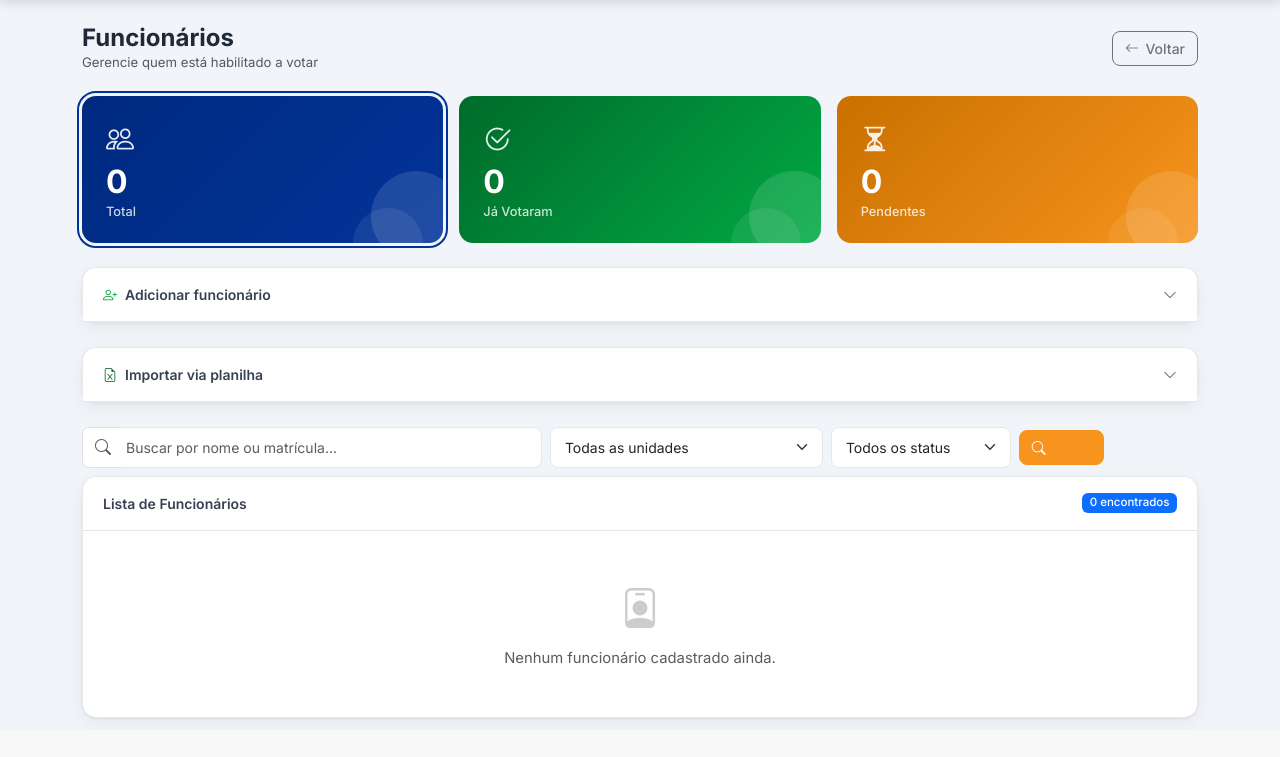
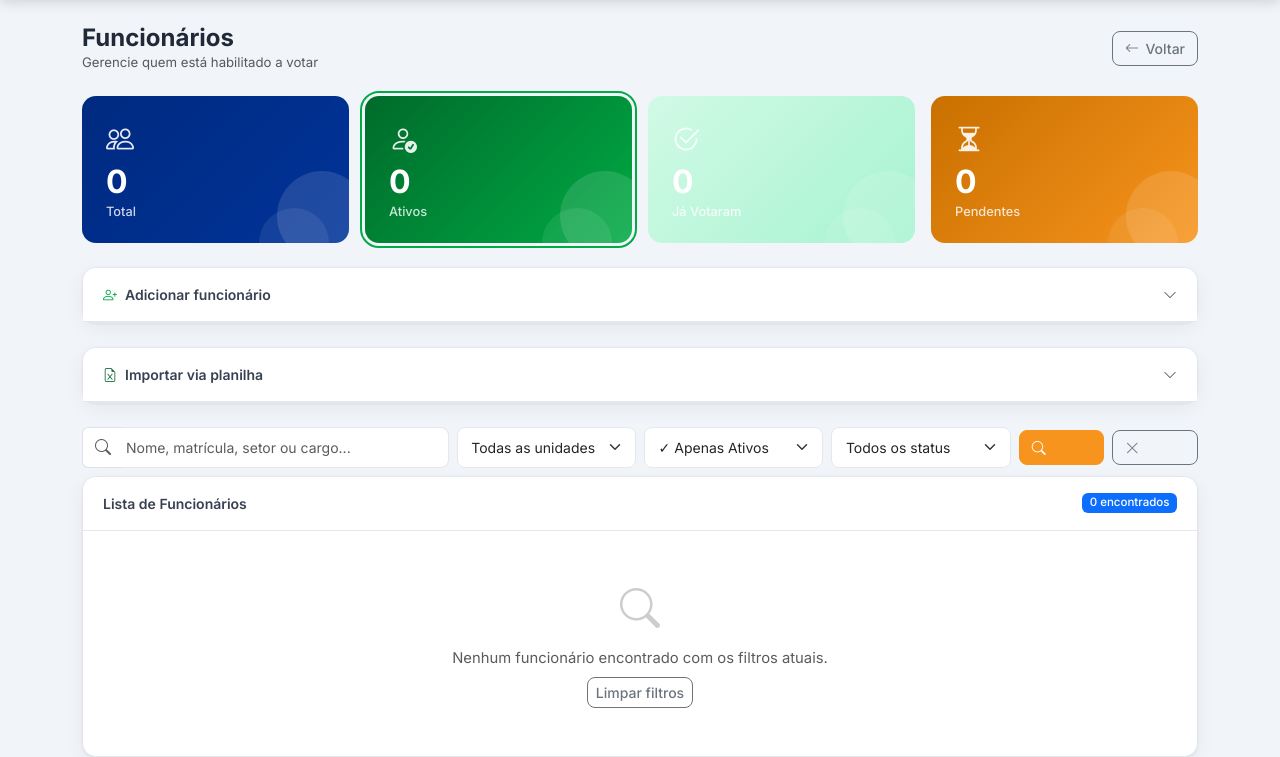
Before and after one commit to Kaiodrx/Projeto-Cipa-2026, a Flask app: page /admin/funcionarios?ativo=ativo in a window 1280 px wide. Shown: the part 70-827 px from the top of the page. Before the commit the page ends 795 px from the top, so only its background shows below. Run offline with Flask 3, Linux system fonts and the light colour scheme; the visitor is signed in with stand-in values (Sample User, id 1); data that the repository does not hold is empty.

Commit message:
Update funcionarios.html

```diff
--- a/templates/admin/funcionarios.html
+++ b/templates/admin/funcionarios.html
@@ -15,29 +15,39 @@
     </a>
 </div>
 
-{# ── Cards de status (clicáveis para filtrar rapidamente) ── #}
+{# ── Cards de status ── #}
 <div class="row g-3 mb-4">
-    <div class="col-4">
+    <div class="col-6 col-md-3">
         <a href="{{ url_for('admin.funcionarios') }}" class="text-decoration-none">
             <div class="stat-card stat-blue"
-                 style="{{ 'outline:2px solid #003399;outline-offset:3px;' if not status and not search and not unidade_filtro }}">
+                 style="{{ 'outline:2px solid #003399;outline-offset:3px;' if not status and not search and not unidade_filtro and not ativo_filtro }}">
                 <div class="stat-icon"><i class="bi bi-people"></i></div>
                 <div class="stat-value">{{ total_geral }}</div>
                 <div class="stat-label">Total</div>
             </div>
         </a>
     </div>
-    <div class="col-4">
+    <div class="col-6 col-md-3">
+        <a href="{{ url_for('admin.funcionarios', ativo='ativo') }}" class="text-decoration-none">
+            <div class="stat-card stat-green"
+                 style="{{ 'outline:2px solid #00AA44;outline-offset:3px;' if ativo_filtro == 'ativo' }}">
+                <div class="stat-icon"><i class="bi bi-person-check"></i></div>
+                <div class="stat-value">{{ total_ativo }}</div>
+                <div class="stat-label">Ativos</div>
+            </div>
+        </a>
+    </div>
+    <div class="col-6 col-md-3">
         <a href="{{ url_for('admin.funcionarios', status='votou') }}" class="text-decoration-none">
-            <div class="stat-card stat-green"
-                 style="{{ 'outline:2px solid #00AA44;outline-offset:3px;' if status == 'votou' }}">
+            <div class="stat-card"
+                 style="background:linear-gradient(135deg,#d1fae5,#a7f3d0);{{ 'outline:2px solid #00AA44;outline-offset:3px;' if status == 'votou' }}">
                 <div class="stat-icon"><i class="bi bi-check2-circle"></i></div>
                 <div class="stat-value">{{ total_votou }}</div>
                 <div class="stat-label">Já Votaram</div>
             </div>
         </a>
     </div>
-    <div class="col-4">
+    <div class="col-6 col-md-3">
         <a href="{{ url_for('admin.funcionarios', status='pendente') }}" class="text-decoration-none">
             <div class="stat-card stat-amber"
                  style="{{ 'outline:2px solid #F7941D;outline-offset:3px;' if status == 'pendente' }}">
@@ -52,33 +62,55 @@
 {# ── Formulário de adição (colapsável) ── #}
 <div class="card mb-4">
     <div class="card-header d-flex align-items-center justify-content-between"
-         style="cursor:pointer;" data-bs-toggle="collapse" data-bs-target="#formAdicionar"
-         aria-expanded="false">
+         style="cursor:pointer;" data-bs-toggle="collapse" data-bs-target="#formAdicionar" aria-expanded="false">
         <span><i class="bi bi-person-plus me-2" style="color:#00AA44;"></i>Adicionar funcionário</span>
         <i class="bi bi-chevron-down text-muted" id="iconAdicionar"></i>
     </div>
     <div class="collapse" id="formAdicionar">
         <div class="card-body">
             <form method="POST" action="{{ url_for('admin.adicionar_funcionario') }}">
-                <div class="row g-3 align-items-end">
+                <div class="row g-3">
                     <div class="col-md-2">
-                        <label class="form-label">Matrícula</label>
+                        <label class="form-label">Matrícula <span class="text-danger">*</span></label>
                         <input type="text" name="matricula" class="form-control" placeholder="Ex: 00123" required>
                     </div>
                     <div class="col-md-4">
-                        <label class="form-label">Nome completo</label>
+                        <label class="form-label">Nome completo <span class="text-danger">*</span></label>
                         <input type="text" name="nome" class="form-control" placeholder="Nome do funcionário" required>
                     </div>
-                    <div class="col-md-4">
-                        <label class="form-label">Unidade</label>
+                    <div class="col-md-3">
+                        <label class="form-label">Unidade <span class="text-danger">*</span></label>
                         <select name="unidade" class="form-select" required>
-                            <option value="" disabled selected>Selecione a unidade...</option>
+                            <option value="" disabled selected>Selecione...</option>
                             {% for u in unidades %}
                             <option value="{{ u }}">{{ u }}</option>
                             {% endfor %}
                         </select>
                     </div>
+                    <div class="col-md-3">
+                        <label class="form-label">Setor</label>
+                        <input type="text" name="setor" class="form-control" placeholder="Ex: Operações">
+                    </div>
+                    <div class="col-md-3">
+                        <label class="form-label">Cargo</label>
+                        <input type="text" name="cargo" class="form-control" placeholder="Ex: Eletricista">
+                    </div>
                     <div class="col-md-2">
+                        <label class="form-label">Data Admissão</label>
+                        <input type="date" name="data_admissao" class="form-control">
+                    </div>
+                    <div class="col-md-2">
+                        <label class="form-label">Data Nascimento</label>
+                        <input type="date" name="data_nascimento" class="form-control">
+                    </div>
+                    <div class="col-md-2">
+                        <label class="form-label">Status</label>
+                        <select name="ativo" class="form-select">
+                            <option value="1">Ativo</option>
+                            <option value="0">Inativo</option>
+                        </select>
+                    </div>
+                    <div class="col-md-3 d-flex align-items-end">
                         <button type="submit" class="btn btn-success w-100">
                             <i class="bi bi-plus-lg"></i> Adicionar
                         </button>
@@ -92,16 +124,17 @@
 {# ── Importar via planilha ── #}
 <div class="card mb-4">
     <div class="card-header d-flex align-items-center justify-content-between"
-         style="cursor:pointer;" data-bs-toggle="collapse" data-bs-target="#formImportar"
-         aria-expanded="false">
+         style="cursor:pointer;" data-bs-toggle="collapse" data-bs-target="#formImportar" aria-expanded="false">
         <span><i class="bi bi-file-earmark-excel me-2" style="color:#1D6F42;"></i>Importar via planilha</span>
         <i class="bi bi-chevron-down text-muted" id="iconImportar"></i>
     </div>
     <div class="collapse" id="formImportar">
         <div class="card-body">
             <p class="text-muted mb-3" style="font-size:.875rem;">
-                Faça o upload de uma planilha <strong>.xlsx</strong> com as colunas
-                <code>matricula</code>, <code>nome</code> e <code>unidade</code>.
+                Faça o upload de uma planilha <strong>.xlsx</strong> com as colunas:
+                <code>matricula</code>, <code>nome</code>, <code>unidade</code>,
+                <code>setor</code> (opt.), <code>cargo</code> (opt.),
+                <code>data_admissao</code> (opt., YYYY-MM-DD), <code>data_nascimento</code> (opt., YYYY-MM-DD).
                 Funcionários já cadastrados terão seus dados atualizados.
             </p>
             <form method="POST" action="{{ url_for('admin.importar_funcionarios') }}" enctype="multipart/form-data">
@@ -117,7 +150,7 @@
                     </div>
                     <div class="col-md-2">
                         <a href="{{ url_for('admin.modelo_funcionarios') }}" class="btn btn-outline-secondary w-100">
-                            <i class="bi bi-download"></i> Baixar modelo
+                            <i class="bi bi-download"></i> Modelo
                         </a>
                     </div>
                 </div>
@@ -129,24 +162,27 @@
 {# ── Barra de busca e filtros ── #}
 <form method="GET" action="{{ url_for('admin.funcionarios') }}" id="filtroForm">
     <div class="row g-2 align-items-center mb-2">
-        <div class="col-md-5">
+        <div class="col-md-4">
             <div class="input-group">
-                <span class="input-group-text bg-white border-end-0 text-muted">
-                    <i class="bi bi-search"></i>
-                </span>
-                <input type="text" name="search"
-                       class="form-control border-start-0 ps-1"
-                       placeholder="Buscar por nome ou matrícula..."
-                       value="{{ search }}"
-                       autocomplete="off">
+                <span class="input-group-text bg-white border-end-0 text-muted"><i class="bi bi-search"></i></span>
+                <input type="text" name="search" class="form-control border-start-0 ps-1"
+                       placeholder="Nome, matrícula, setor ou cargo..."
+                       value="{{ search }}" autocomplete="off">
             </div>
         </div>
-        <div class="col-md-3">
+        <div class="col-md-2">
             <select name="unidade" class="form-select" onchange="this.form.submit()">
                 <option value="">Todas as unidades</option>
                 {% for u in unidades %}
                 <option value="{{ u }}" {{ 'selected' if unidade_filtro == u }}>{{ u }}</option>
                 {% endfor %}
+            </select>
+        </div>
+        <div class="col-md-2">
+            <select name="ativo" class="form-select" onchange="this.form.submit()">
+                <option value="" {{ 'selected' if not ativo_filtro }}>Ativos e Inativos</option>
+                <option value="ativo" {{ 'selected' if ativo_filtro == 'ativo' }}>✓ Apenas Ativos</option>
+                <option value="inativo" {{ 'selected' if ativo_filtro == 'inativo' }}>✗ Apenas Inativos</option>
             </select>
         </div>
         <div class="col-md-2">
@@ -157,129 +193,97 @@
             </select>
         </div>
         <div class="col-md-1">
-            <button type="submit" class="btn btn-primary w-100" title="Buscar">
-                <i class="bi bi-search"></i>
-            </button>
+            <button type="submit" class="btn btn-primary w-100" title="Buscar"><i class="bi bi-search"></i></button>
         </div>
         <div class="col-md-1">
-            {% if search or status or unidade_filtro %}
-            <a href="{{ url_for('admin.funcionarios') }}"
-               class="btn btn-outline-secondary w-100" title="Limpar filtros">
-                <i class="bi bi-x-lg"></i>
-            </a>
+            {% if search or status or unidade_filtro or ativo_filtro %}
+            <a href="{{ url_for('admin.funcionarios') }}" class="btn btn-outline-secondary w-100" title="Limpar"><i class="bi bi-x-lg"></i></a>
             {% endif %}
         </div>
     </div>
 </form>
 
-{# ── Chips de filtros ativos ── #}
-{% if search or status or unidade_filtro %}
-<div class="d-flex align-items-center gap-2 mb-3 flex-wrap">
-    <span class="text-muted" style="font-size:.78rem;font-weight:600;text-transform:uppercase;letter-spacing:.04em;">
-        Filtros:
-    </span>
-    {% if search %}
-    <a href="{{ url_for('admin.funcionarios', status=status, unidade=unidade_filtro) }}"
-       class="badge text-decoration-none d-inline-flex align-items-center gap-1"
-       style="background:#e8eeff;color:#002a80;padding:.35rem .65rem;font-size:.78rem;">
-        <i class="bi bi-search"></i> "{{ search }}" <i class="bi bi-x-circle-fill"></i>
-    </a>
-    {% endif %}
-    {% if status == 'votou' %}
-    <a href="{{ url_for('admin.funcionarios', search=search, unidade=unidade_filtro) }}"
-       class="badge bg-success text-decoration-none d-inline-flex align-items-center gap-1"
-       style="padding:.35rem .65rem;font-size:.78rem;">
-        <i class="bi bi-check2-circle"></i> Já votaram <i class="bi bi-x-circle-fill"></i>
-    </a>
-    {% elif status == 'pendente' %}
-    <a href="{{ url_for('admin.funcionarios', search=search, unidade=unidade_filtro) }}"
-       class="badge text-decoration-none d-inline-flex align-items-center gap-1"
-       style="background:#fff7ed;color:#92400e;padding:.35rem .65rem;font-size:.78rem;">
-        <i class="bi bi-hourglass-split"></i> Pendentes <i class="bi bi-x-circle-fill"></i>
-    </a>
-    {% endif %}
-    {% if unidade_filtro %}
-    <a href="{{ url_for('admin.funcionarios', search=search, status=status) }}"
-       class="badge text-decoration-none d-inline-flex align-items-center gap-1"
-       style="background:#e6f7ee;color:#006b2b;padding:.35rem .65rem;font-size:.78rem;">
-        <i class="bi bi-geo-alt"></i> {{ unidade_filtro }} <i class="bi bi-x-circle-fill"></i>
-    </a>
-    {% endif %}
-    <a href="{{ url_for('admin.funcionarios') }}"
-       class="text-danger text-decoration-none" style="font-size:.8rem;">
-        <i class="bi bi-x-circle"></i> Limpar todos
-    </a>
-</div>
-{% endif %}
-
 {# ── Lista de funcionários ── #}
 <div class="card">
     <div class="card-header d-flex justify-content-between align-items-center">
         <span>Lista de Funcionários</span>
-        <span class="badge bg-primary">
-            {{ pagination.total }} encontrado{{ 's' if pagination.total != 1 }}
-        </span>
+        <span class="badge bg-primary">{{ pagination.total }} encontrado{{ 's' if pagination.total != 1 }}</span>
     </div>
     <div class="card-body p-0">
         {% if funcionarios %}
-        <table class="table table-hover mb-0">
+        <div class="table-responsive">
+        <table class="table table-hover mb-0" style="font-size:.85rem;">
             <thead>
                 <tr>
-                    <th class="text-muted" style="width:50px;">#</th>
+                    <th class="text-muted" style="width:40px;">#</th>
                     <th>Matrícula</th>
                     <th>Nome</th>
                     <th>Unidade</th>
+                    <th>Setor</th>
+                    <th>Cargo</th>
+                    <th>Admissão</th>
                     <th>Situação</th>
-                    <th style="width:60px;"></th>
+                    <th>Status</th>
+                    <th style="width:90px;"></th>
                 </tr>
             </thead>
             <tbody>
                 {% for f in funcionarios %}
                 <tr>
-                    <td class="text-muted" style="font-size:.8rem;">
-                        {{ (pagination.page - 1) * pagination.per_page + loop.index }}
-                    </td>
+                    <td class="text-muted" style="font-size:.78rem;">{{ (pagination.page - 1) * pagination.per_page + loop.index }}</td>
                     <td>
-                        <code style="background:#f3f4f6;padding:.2rem .5rem;border-radius:5px;font-size:.825rem;">
-                            {{ f.matricula }}
-                        </code>
+                        <code style="background:#f3f4f6;padding:.2rem .4rem;border-radius:4px;font-size:.8rem;">{{ f.matricula }}</code>
                     </td>
                     <td><span class="fw-medium">{{ f.nome }}</span></td>
                     <td>
-                        <span class="badge" style="background:#e8eeff;color:#002a80;font-size:.75rem;">
-                            {{ f.unidade or '—' }}
-                        </span>
+                        <span class="badge" style="background:#e8eeff;color:#002a80;font-size:.72rem;">{{ f.unidade or '—' }}</span>
+                    </td>
+                    <td class="text-muted">{{ f.setor or '—' }}</td>
+                    <td class="text-muted">{{ f.cargo or '—' }}</td>
+                    <td class="text-muted">
+                        {{ f.data_admissao.strftime('%d/%m/%Y') if f.data_admissao else '—' }}
                     </td>
                     <td>
                         {% if f.votou %}
-                        <span class="badge bg-success">
-                            <i class="bi bi-check2-circle"></i> Votou
-                        </span>
+                        <span class="badge bg-success"><i class="bi bi-check2-circle"></i> Votou</span>
                         {% else %}
-                        <span class="badge" style="background:#f3f4f6;color:#6b7280;">
-                            <i class="bi bi-clock"></i> Pendente
-                        </span>
+                        <span class="badge" style="background:#f3f4f6;color:#6b7280;"><i class="bi bi-clock"></i> Pendente</span>
                         {% endif %}
                     </td>
                     <td>
-                        <a href="{{ url_for('admin.remover_funcionario', id=f.id) }}"
-                           class="btn btn-sm btn-outline-danger"
-                           onclick="return confirm('Remover {{ f.nome }}?')">
-                            <i class="bi bi-trash"></i>
-                        </a>
+                        {% if f.ativo %}
+                        <span class="badge bg-success-subtle text-success border border-success-subtle">Ativo</span>
+                        {% else %}
+                        <span class="badge bg-danger-subtle text-danger border border-danger-subtle">Inativo</span>
+                        {% endif %}
+                    </td>
+                    <td>
+                        <div class="d-flex gap-1">
+                            <button class="btn btn-sm btn-outline-primary"
+                                    data-bs-toggle="modal"
+                                    data-bs-target="#modalEditar{{ f.id }}"
+                                    title="Editar">
+                                <i class="bi bi-pencil"></i>
+                            </button>
+                            <a href="{{ url_for('admin.remover_funcionario', id=f.id) }}"
+                               class="btn btn-sm btn-outline-danger"
+                               onclick="return confirm('Remover {{ f.nome }}?')"
+                               title="Remover">
+                                <i class="bi bi-trash"></i>
+                            </a>
+                        </div>
                     </td>
                 </tr>
                 {% endfor %}
             </tbody>
         </table>
+        </div>
         {% else %}
         <div class="text-center py-5 text-muted">
-            {% if search or status or unidade_filtro %}
+            {% if search or status or unidade_filtro or ativo_filtro %}
             <i class="bi bi-search" style="font-size:2.5rem;opacity:.3;"></i>
             <p class="mt-2 mb-2">Nenhum funcionário encontrado com os filtros atuais.</p>
-            <a href="{{ url_for('admin.funcionarios') }}" class="btn btn-outline-secondary btn-sm">
-                <i class="bi bi-x-circle"></i> Limpar filtros
-            </a>
+            <a href="{{ url_for('admin.funcionarios') }}" class="btn btn-outline-secondary btn-sm">Limpar filtros</a>
             {% else %}
             <i class="bi bi-person-badge" style="font-size:2.5rem;opacity:.3;"></i>
             <p class="mt-2 mb-0">Nenhum funcionário cadastrado ainda.</p>
@@ -289,16 +293,87 @@
     </div>
     {% if pagination.pages > 1 %}
     <div class="card-footer bg-white py-3">
-        {{ paginacao(pagination, 'admin.funcionarios', search=search, status=status, unidade=unidade_filtro) }}
+        {{ paginacao(pagination, 'admin.funcionarios', search=search, status=status, unidade=unidade_filtro, ativo=ativo_filtro) }}
     </div>
     {% endif %}
 </div>
 
+{# ── Modais de edição ── #}
+{% for f in funcionarios %}
+<div class="modal fade" id="modalEditar{{ f.id }}" tabindex="-1">
+    <div class="modal-dialog modal-lg">
+        <div class="modal-content">
+            <div class="modal-header">
+                <h5 class="modal-title fw-bold"><i class="bi bi-pencil me-2"></i>Editar Funcionário</h5>
+                <button type="button" class="btn-close" data-bs-dismiss="modal"></button>
+            </div>
+            <form method="POST" action="{{ url_for('admin.editar_funcionario', id=f.id) }}">
+                <div class="modal-body">
+                    <div class="row g-3">
+                        <div class="col-md-3">
+                            <label class="form-label">Matrícula <span class="text-danger">*</span></label>
+                            <input type="text" name="matricula" class="form-control" value="{{ f.matricula }}" required>
+                        </div>
+                        <div class="col-md-5">
+                            <label class="form-label">Nome completo <span class="text-danger">*</span></label>
+                            <input type="text" name="nome" class="form-control" value="{{ f.nome }}" required>
+                        </div>
+                        <div class="col-md-4">
+                            <label class="form-label">Unidade <span class="text-danger">*</span></label>
+                            <select name="unidade" class="form-select" required>
+                                {% for u in unidades %}
+                                <option value="{{ u }}" {{ 'selected' if f.unidade == u }}>{{ u }}</option>
+                                {% endfor %}
+                            </select>
+                        </div>
+                        <div class="col-md-4">
+                            <label class="form-label">Setor</label>
+                            <input type="text" name="setor" class="form-control" value="{{ f.setor or '' }}">
+                        </div>
+                        <div class="col-md-4">
+                            <label class="form-label">Cargo</label>
+                            <input type="text" name="cargo" class="form-control" value="{{ f.cargo or '' }}">
+                        </div>
+                        <div class="col-md-4">
+                            <label class="form-label">Status</label>
+                            <select name="ativo" class="form-select">
+                                <option value="1" {{ 'selected' if f.ativo }}>Ativo</option>
+                                <option value="0" {{ 'selected' if not f.ativo }}>Inativo</option>
+                            </select>
+                        </div>
+                        <div class="col-md-4">
+                            <label class="form-label">Data de Admissão</label>
+                            <input type="date" name="data_admissao" class="form-control"
+                                   value="{{ f.data_admissao.isoformat() if f.data_admissao else '' }}">
+                            <div class="form-text text-warning">
+                                <i class="bi bi-exclamation-triangle"></i>
+                                Usada no desempate da eleição.
+                            </div>
+                        </div>
+                        <div class="col-md-4">
+                            <label class="form-label">Data de Nascimento</label>
+                            <input type="date" name="data_nascimento" class="form-control"
+                                   value="{{ f.data_nascimento.isoformat() if f.data_nascimento else '' }}">
+                        </div>
+                    </div>
+                </div>
+                <div class="modal-footer">
+                    <button type="button" class="btn btn-outline-secondary" data-bs-dismiss="modal">Cancelar</button>
+                    <button type="submit" class="btn btn-primary">
+                        <i class="bi bi-check-lg"></i> Salvar alterações
+                    </button>
+                </div>
+            </form>
+        </div>
+    </div>
+</div>
+{% endfor %}
+
 <script>
-const collapseEl = document.getElementById('formAdicionar');
-const icon = document.getElementById('iconAdicionar');
-collapseEl.addEventListener('show.bs.collapse', () => icon.className = 'bi bi-chevron-up text-muted');
-collapseEl.addEventListener('hide.bs.collapse', () => icon.className = 'bi bi-chevron-down text-muted');
+const collapseAdicionar = document.getElementById('formAdicionar');
+const iconAdicionar = document.getElementById('iconAdicionar');
+collapseAdicionar.addEventListener('show.bs.collapse', () => iconAdicionar.className = 'bi bi-chevron-up text-muted');
+collapseAdicionar.addEventListener('hide.bs.collapse', () => iconAdicionar.className = 'bi bi-chevron-down text-muted');
 
 const collapseImportar = document.getElementById('formImportar');
 const iconImportar = document.getElementById('iconImportar');
```
